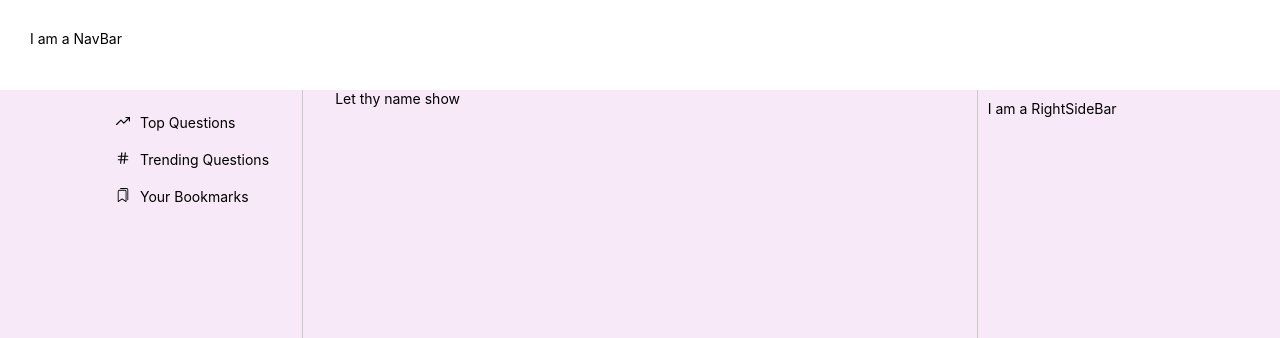
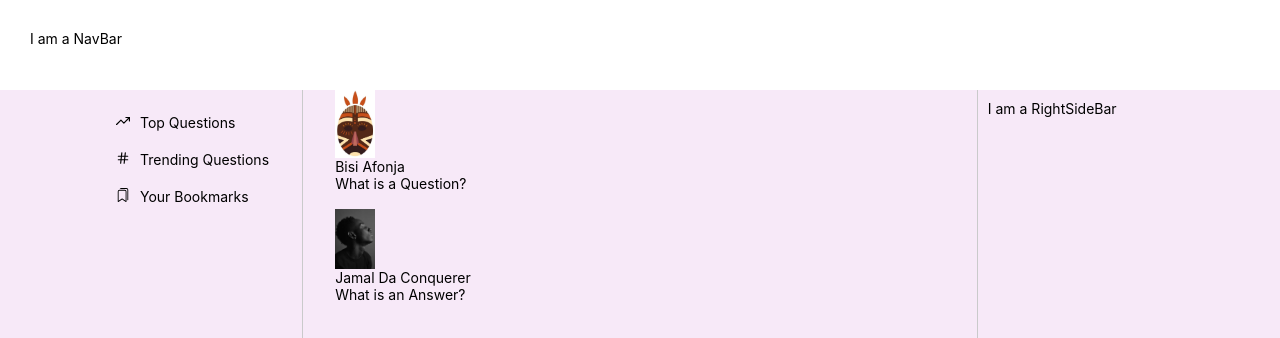
Before and after one commit to whoismuktar/lay-app, a React (Create React App) app: page / in a window 1280 px wide. Shown: the top 338 px of the page. Built offline with nearby package versions, Linux system fonts and the light colour scheme.

Commit message:
Home progress

```diff
--- a/src/Pages/Home/index.js
+++ b/src/Pages/Home/index.js
@@ -1,11 +1,98 @@
+import { Image } from "antd";
 import React from "react";
 
+const appAvatar = require("../../Assets/images/avatar.jpg");
+const mainFeed = [
+  {
+    id: 1,
+    title: "What is a Question?",
+    description: "",
+    image: "",
+    askedBy: {
+      username: "bisi",
+      firstName: "Bisi",
+      lastName: "Afonja",
+      profileImage: null,
+    },
+    answers: [
+      {
+        comment: {
+          title: "Question is a request to an information",
+        },
+        user: {
+          username: "dexter",
+          firstName: "Jamal",
+          lastName: "Da Conquerer",
+          profileImage: require("../../Assets/images/conquerer.jpeg"),
+        },
+      }
+    ],
+  },
+  {
+    id: 2,
+    title: "What is an Answer?",
+    description: "",
+    image: "",
+    askedBy: {
+      username: "dexter",
+      firstName: "Jamal",
+      lastName: "Da Conquerer",
+      profileImage: require("../../Assets/images/conquerer.jpeg"),
+    },
+    answers: [
+      {
+        comment: {
+          title: "Answer is a explanation to a question",
+        },
+        user: {
+          username: "bisi",
+          firstName: "Bisi",
+          lastName: "Afonja",
+          profileImage: null,
+        },
+      }
+    ],
+  },
+];
+
 function Home(props) {
-    return (
-        <div className="home">
-            Let thy name show
-        </div>
-    );
+  return (
+    <div className="home">
+      <div className="feeds">
+        {mainFeed.map((feed, i) => (
+          <div key={i} className="app-card feed feed-card">
+            <div className="feed__top">
+              <div className="feed__asked_by_avatar">
+                <Image
+                  width={40}
+                  Height={40}
+                  src={
+                    feed.askedBy.profileImage
+                      ? feed.askedBy.profileImage
+                      : appAvatar
+                  }
+                  alt={`${feed.askedBy.firstName}'s profile image`}
+                />
+              </div>
+              <div>
+                <div className="feed__asked_by_name">
+                  {`${feed.askedBy.firstName} ${feed.askedBy.lastName}`}
+                </div>
+                <div className="feed__answered_by"></div>
+                <div className="feed__answered_date"></div>
+              </div>
+            </div>
+
+            <div className="feed-title">{feed.title}</div>
+            <div className="feed-description">{feed.description}</div>
+            <div className="feed-image">
+              <Image width={200} src={feed.image && feed.image} />
+            </div>
+          </div>
+        ))}
+      </div>
+    </div>
+  );
 }
 
 export default Home;
```
